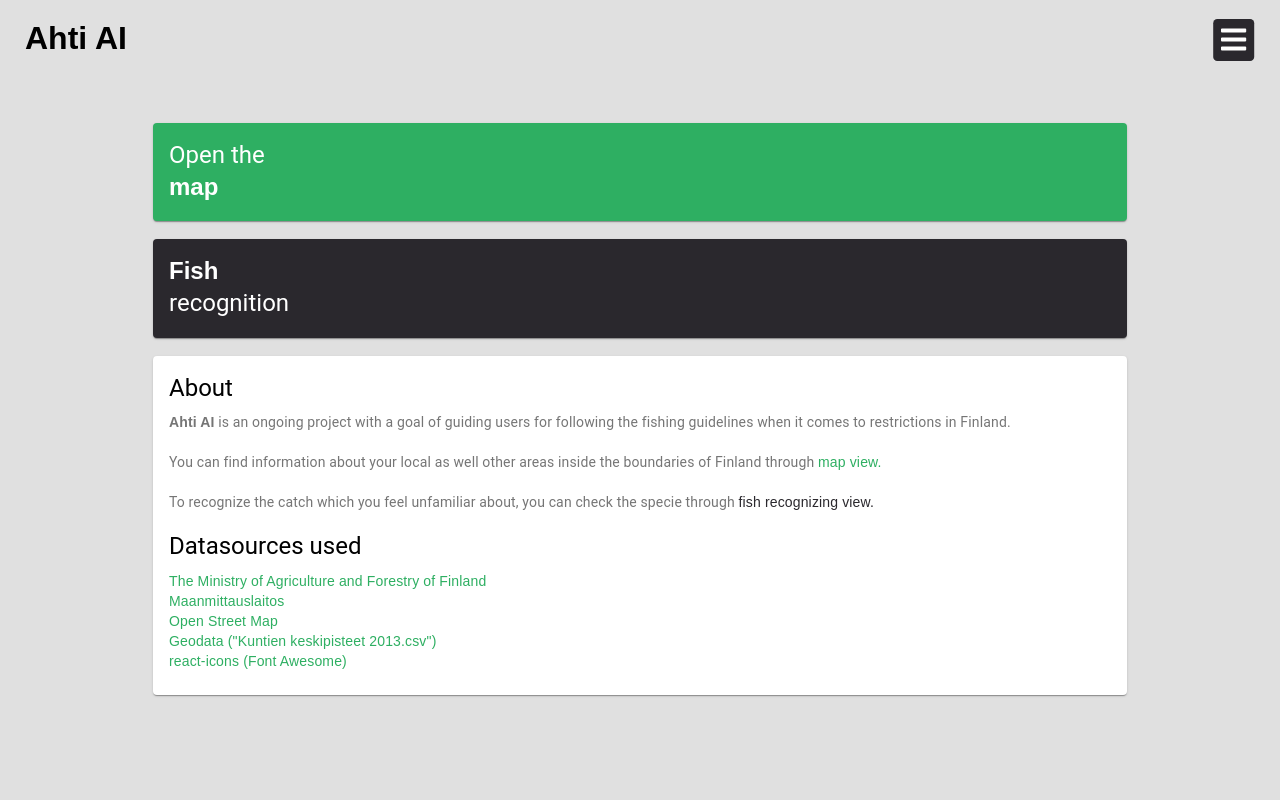
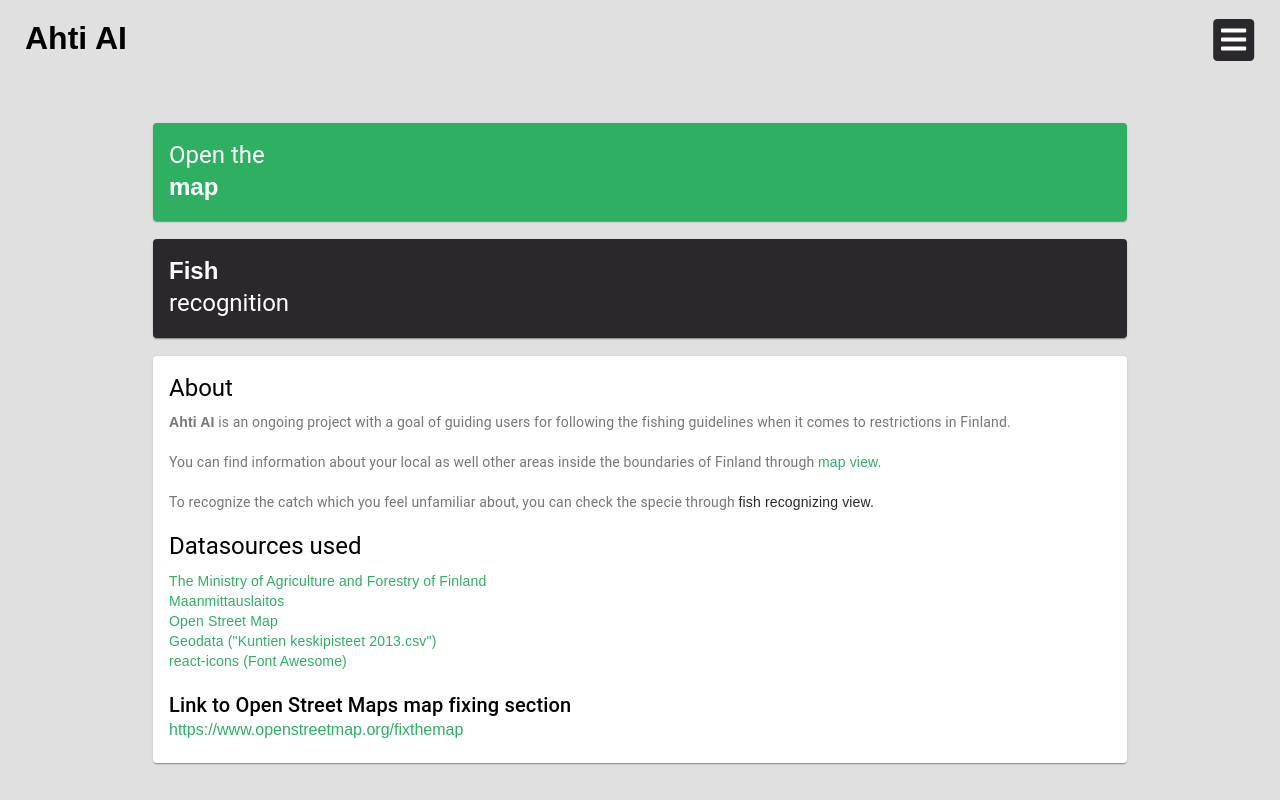
Before and after one commit to eetukarttunen/SUSE-Group-Project, a React (Create React App) app in the folder client/: page / in a window 1280 px wide. Built offline with nearby package versions, Linux system fonts and the light colour scheme.

Commit message:
Link to open street maps map fixing added

```diff
--- a/client/src/components/pages/HomePage/Home.js
+++ b/client/src/components/pages/HomePage/Home.js
@@ -105,6 +105,15 @@ function Home() {
             <br/>
             <Link style={{ color: "#2EAF62" }} target="_blank" href="https://react-icons.github.io/react-icons/icons?name=fa">react-icons (Font Awesome)</Link>
           </Typography>
+          <br/>
+          <Typography
+            gutteBottom
+            variant="h6"
+            component="h2"
+            style={{ color: "black" }}>
+            Link to Open Street Maps map fixing section
+          </Typography>
+          <Link style={{ color: "#2EAF62" }} target="_blank" href="https://www.openstreetmap.org/fixthemap">https://www.openstreetmap.org/fixthemap</Link>
         </CardContent>
       </Card>
     </div>
```
